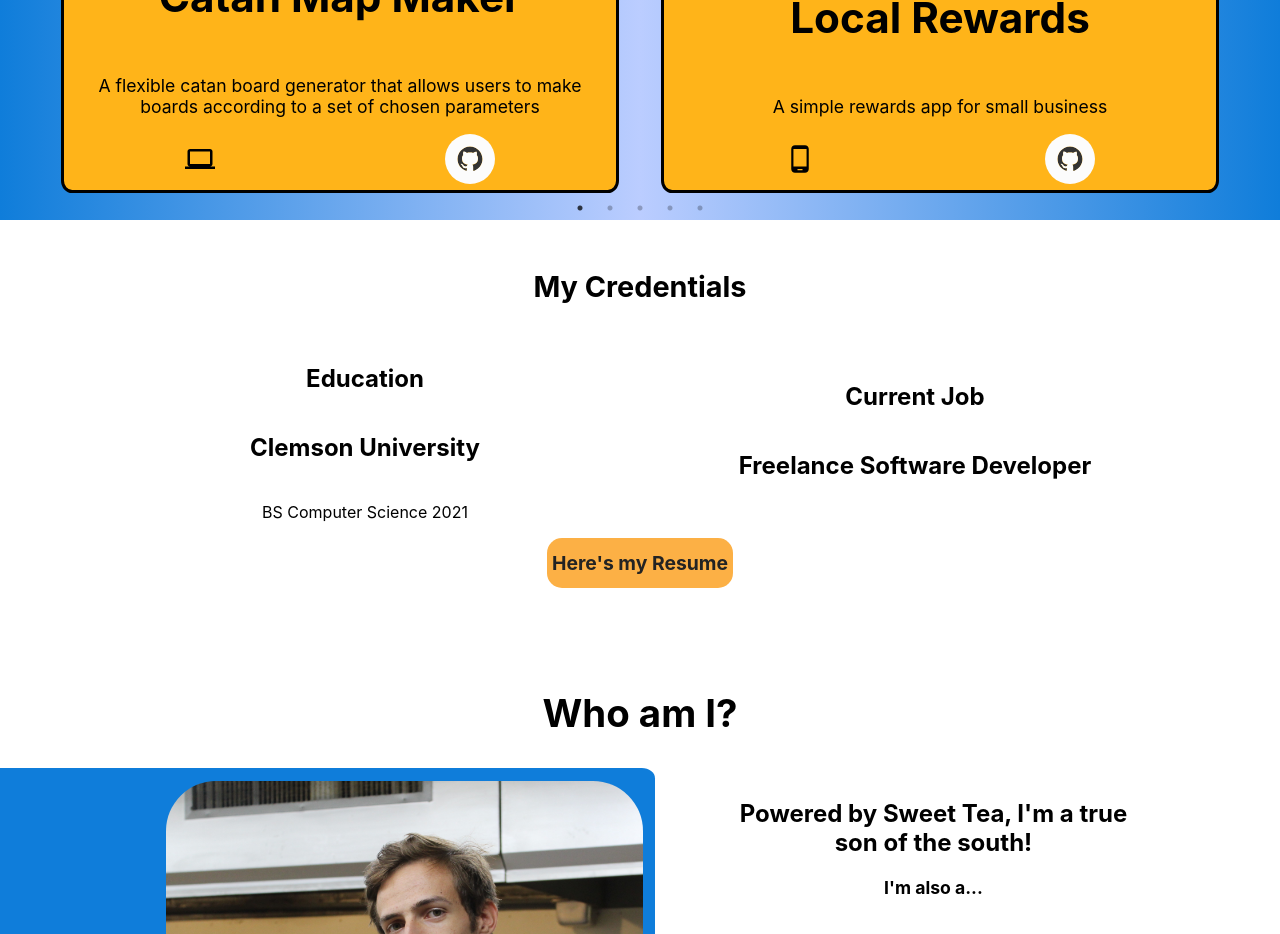
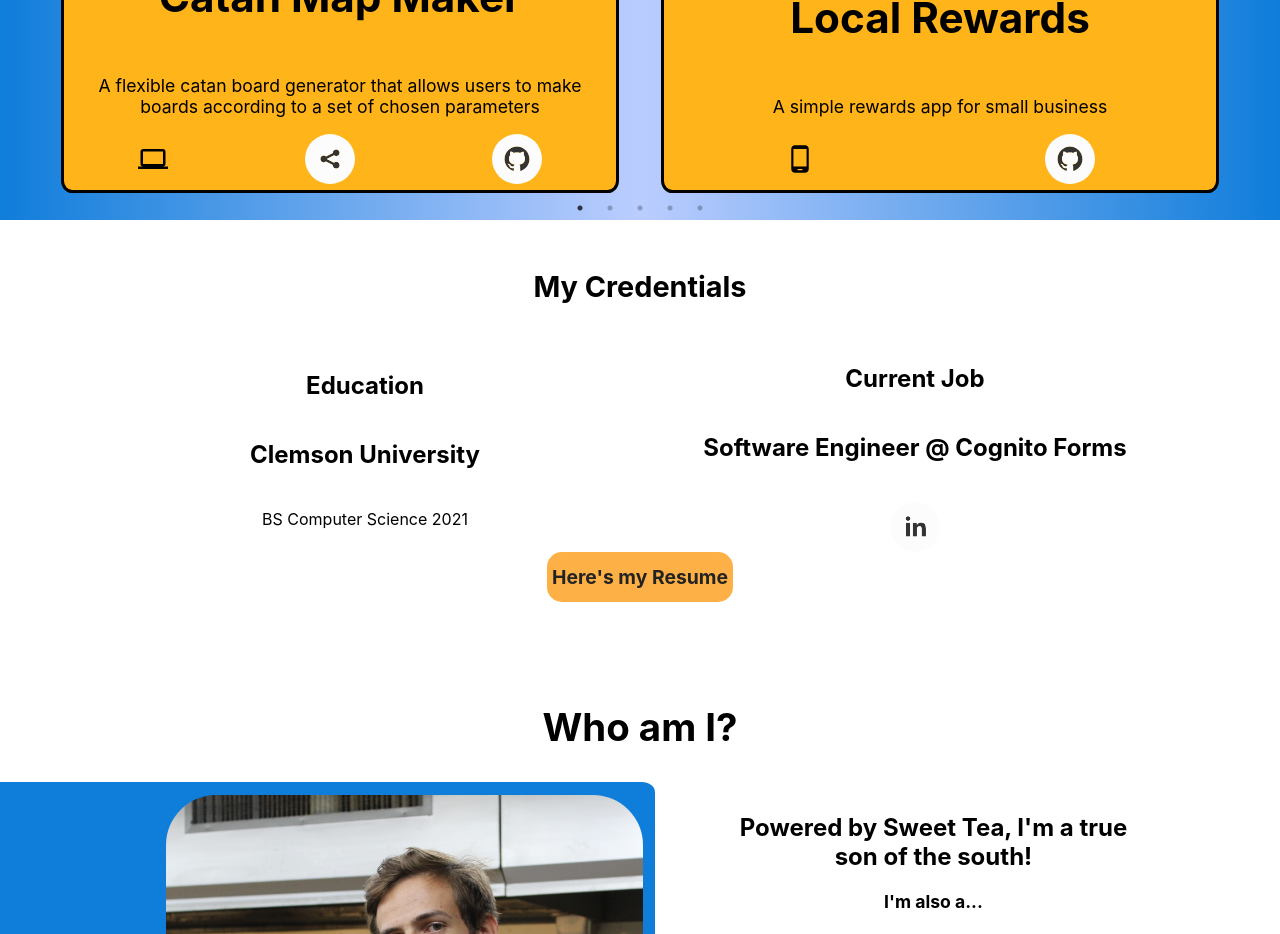
Before and after one commit to andrewthebare/Portfolio_Website, a React (Create React App) app: page / in a window 1280 px wide. Shown: the part 2080-3014 px from the top of the page. Built offline with nearby package versions, Linux system fonts and the light colour scheme.

Commit message:
Update Job and icons

```diff
--- a/public/index.html
+++ b/public/index.html
@@ -27,6 +27,7 @@
     <title>Hi, I'm Andrew</title>
   </head>
   <body>
+
     <noscript>You need to enable JavaScript to run this app.</noscript>
     <div id="root"></div>
     <!--
--- a/src/Components/Footer.js
+++ b/src/Components/Footer.js
@@ -31,7 +31,7 @@ export function SocialIconCustom(props){
     const [iconColor, setIconColor] = useState('#fcfcfc');
 
     return(
-        <SocialIcon onMouseEnter={()=>setIconColor(props.bgColor)} onMouseLeave={()=> setIconColor(props.bgBase)} bgColor={iconColor} fgColor={'#333'} url={props.url}/>
+        <SocialIcon onMouseEnter={()=>setIconColor(props.bgColor)} onMouseLeave={()=> setIconColor(props.bgBase)} bgColor={iconColor} fgColor={'#333'} url={props.url} target={'_blank'}/>
     )
 }
 
--- a/src/Components/SquareDIsplay.js
+++ b/src/Components/SquareDIsplay.js
@@ -65,6 +65,13 @@ const SquareDisplay = (props)=>{
     }
   }
 
+  const hasLink = ()=> {
+    if(props.link){
+      console.log('link', props.link);
+      return(<SocialIconCustom bgColor={'#fcfcfc'} bgBase={'#fcfcfc00'} className={[styles.linkBTN]} url={props.link} target={'_blank'}><b>Go</b></SocialIconCustom>)
+    }
+  }
+
   const makeIcon = ()=>{
     switch (props.icon) {
       case 'web': return(<ComputerIcon style={{ fontSize: fontSize }}/>);
@@ -77,13 +84,14 @@ const SquareDisplay = (props)=>{
 
 
   return(
-      <a className={styles.linkStyle} href={props.link || ''} target={'_blank'}>
+      <a className={styles.linkStyle} target={'_blank'}>
         <div className={styles.base}>
           {hasPicture()}
           <h2>{props.title}</h2>
           <p>{props.description}</p>
           <div className={styles.iconHolder}>
             {makeIcon()}
+            {hasLink()}
             {hasRepo()}
           </div>
         </div>
@@ -107,6 +115,20 @@ const useStyles = makeStyles({
     display: "flex",
     flexDirection: "row",
     justifyContent: "center",
+  },
+  linkBTN:{
+    backgroundColor: '#fcfcfc',
+    borderRadius: '50%',
+
+    padding: '10px',
+    color: "black",
+    cursor: "pointer",
+    textDecoration: "none",
+    minHeight: '70px,',
+
+    '&:hover':{
+      backgroundColor:'orange',
+    }
   },
 
   base:{
--- a/src/Home.js
+++ b/src/Home.js
@@ -93,8 +93,8 @@ export default function (props) {
           <div className={cn.credentialsSquare}>
             <div>
               <h4>Current Job</h4>
-              <h5>Freelance Software Developer</h5>
-              {/*<h6></h6>*/}
+              <h5>Software Engineer @ Cognito Forms</h5>
+              <SocialIconCustom bgColor={'#ef8d26'} bgBase={'#fcfcfc'} url={'https://linkedin.com/in/andrewbareclemson'}/>
             </div>
           </div>
 
--- a/src/projectData.js
+++ b/src/projectData.js
@@ -33,7 +33,6 @@ export const projectData = [
     icon: 'web',
     imgSrc: "../images/TicTacToe.PNG",
     imgName: 'ttt',
-    link:'./pages/TicTacToe/index.html'
   },
   {
     title:"Farkle",
```
